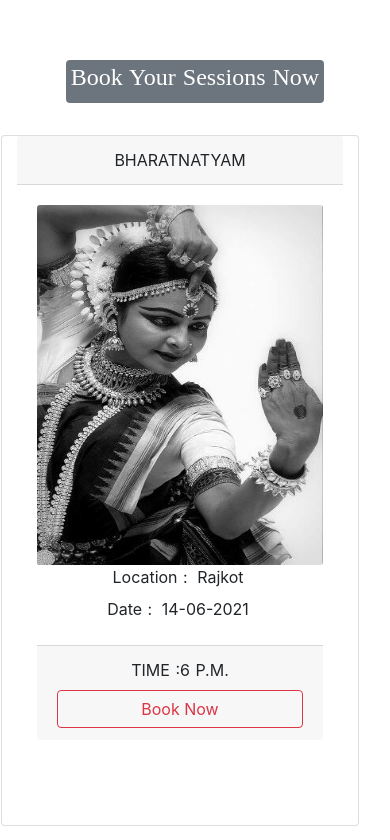
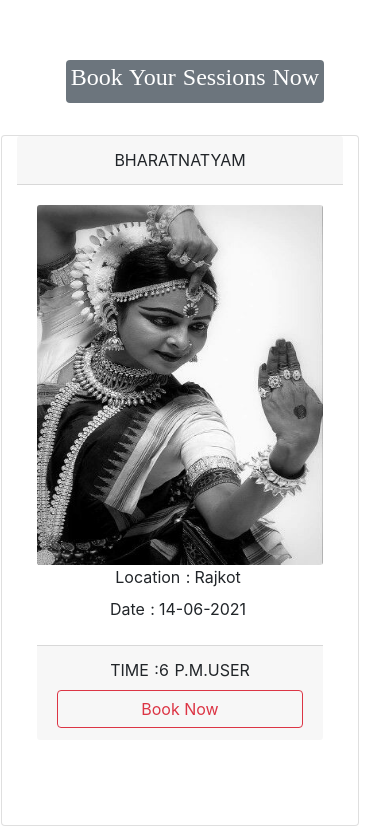
Before and after one commit to Shubhashree3/Dance_Session, a Nuxt app: page / in a window 390 px wide. Shown: the part 800-1640 px from the top of the page. Built offline with nearby package versions, Linux system fonts and the light colour scheme; data requests are answered from the project's data file.

Commit message:
event added for modal view

```diff
--- a/components/AdminCard.vue
+++ b/components/CardView.vue
@@ -19,7 +19,8 @@
             Date :<span class="m-1 mt-0 mb-0">{{session.date}}</span>
           </label>
         </b-card-text>
-        <b-card-footer class="d-flex flex-column "><label>Time :{{(session.time)}}</label>
+        <b-card-footer v-if="type == 'admin'" class="d-flex flex-column ">
+          <label>Time :{{(session.time)}}{{type}}</label>
           <b-button  variant="outline-danger" @click="deleteSessions(session.id)">Delete Session
           </b-button>
           <NuxtLink
@@ -28,12 +29,27 @@
             View Registered User
           </NuxtLink>
         </b-card-footer>
+        <b-card-footer v-if="type!='admin'" class="d-flex flex-column">
+            <label>Time :{{(session.time)}}{{type}}</label>
+            <b-button
+              class="col-sm-12 col-md-12"
+              @click="showModal(session)"
+              variant="outline-danger">
+              Book Now
+            </b-button>
+          </b-card-footer>
       </b-card>
     </b-col>
     </b-row>
 </template>
 <script>
 export default {
+  created() {
+    this.$store.dispatch('fetchSessions');
+  },
+  props: [
+    'type',
+  ],
   computed: {
     sessions() {
       return this.$store.state.sessions;
@@ -43,6 +59,9 @@ export default {
     deleteSessions(id) {
       this.$store.dispatch('deleteSessions', id);
     },
+    showModal(session) {
+      this.$emit('book-session', session);
+    },
   },
 };
 </script>
--- a/components/SessionCard.vue
+++ /dev/null
@@ -1,172 +0,0 @@
-<template>
-  <div>
-    <b-row class="p-3">
-      <b-col class="row d-flex justify-content-center">
-        <b-card
-          v-for="session in sessions"
-          :key="session.id"
-          :header="session.name"
-          class="text-center mb-3 col-md-3 col-sm-6  text-uppercase zoomOnHover">
-          <b-card-img
-            class="dance_card_img"
-            :src="require(`~/assets/image/${session.img}`)"
-            alt="Card image" >
-            </b-card-img>
-
-          <b-card-text class="d-flex flex-column dance_card_text">
-            <label class=" text-capitalize">Location :
-              <span class="m-1 mt-0 mb-0">{{session.location}}</span>
-            </label>
-            <label class="text-capitalize">Date :
-              <span class="m-1 mt-0 mb-0 ">{{session.date}}</span>
-            </label>
-          </b-card-text>
-
-          <b-card-footer class="d-flex flex-column">
-            <label>Time :{{(session.time)}}</label>
-            <b-button
-              class="col-sm-12 col-md-12"
-              @click="showModal(session)"
-              variant="outline-danger">
-              Book Now
-            </b-button>
-          </b-card-footer>
-
-        </b-card>
-      </b-col>
-    </b-row>
-
-    <b-modal
-      :title="activeSession.name+` Registration form`"
-      ref="my-modal"
-      hide-footer
-      header-bg-variant="danger"
-      header-text-variant="light"
-      footer-bg-variant="danger">
-    <form ref="form">
-      <b-form-group
-        label="Name"
-        label-for="name-input"
-        :state="userState"
-        invalid-feedback="Name is required">
-        <b-form-input
-          id="name-input"
-          v-model="user.username"
-          required>
-        </b-form-input>
-      </b-form-group>
-
-      <b-form-group
-        label="Mobile Number"
-        label-for="mobno-input"
-        invalid-feedback="Mobile no is required">
-        <b-form-input
-          id="mobno-input"
-          v-model="user.mobNo"
-          required>
-        </b-form-input>
-      </b-form-group>
-
-      <b-form-group
-        label="Email"
-        label-for="email-input"
-        :state="emailState"
-        invalid-feedback="Email id is required">
-        <b-form-input
-          id="email-input"
-          v-model="user.email"
-
-          required>
-        </b-form-input>
-      </b-form-group>
-    </form>
-
-    <div>
-      <label>
-        <b>Note: </b>
-        All the registered participants needs to reach {{activeSession.location}}
-        at 15 minutes prior to session time({{activeSession.time}})
-      </label>
-    </div>
-    <div>
-    <b-button
-      class=" ml-2 mt-3 float-right"
-      variant="outline-primary"
-       @click="handleSubmit">
-      Submit
-    </b-button>
-    <b-button
-      id="toggle-btn"
-      class=" mt-3 float-right"
-      variant="outline-danger"
-       @click="resetModal">
-      Cancel
-    </b-button>
-    </div>
-    </b-modal>
-
-  </div>
-</template>
-
-<script>
-export default {
-  created() {
-    this.$store.dispatch('fetchSessions');
-  },
-
-  data() {
-    return {
-      user: {
-        username: '',
-        mobNo: 0,
-        email: null,
-      },
-      activeSession: 0,
-      userState: null,
-      emailState: null,
-    };
-  },
-  computed: {
-    sessions() {
-      return this.$store.state.sessions;
-    },
-  },
-  methods: {
-    checkFormValidity() {
-      if (this.user.username === '') {
-        this.userState = false;
-        return false;
-      }
-      if (this.user.email === '') {
-        this.emailState = false;
-        return false;
-      }
-      return true;
-    },
-    resetModal() {
-      this.user = {
-        username: '',
-        mobNo: 0,
-        email: null,
-      };
-      this.$refs['my-modal'].hide();
-    },
-    handleOk(bvModalEvt) {
-      bvModalEvt.preventDefault();
-      this.handleSubmit();
-    },
-    handleSubmit() {
-      if (!this.checkFormValidity()) {
-        return;
-      }
-      this.$store.dispatch('addToSubmittedUser', { user: this.user, sessionid: this.activeSession.id });
-      this.$refs['my-modal'].hide();
-    },
-    showModal(session) {
-      this.resetModal();
-      this.activeSession = (session);
-      this.$refs['my-modal'].show();
-    },
-  },
-};
-</script>
--- /dev/null
+++ b/layouts/userLayout.vue
@@ -0,0 +1,7 @@
+<template>
+  <div>
+   <Header/>
+    <Nuxt/>
+    <Footer/>
+  </div>
+</template>
--- a/pages/admin.vue
+++ b/pages/admin.vue
@@ -27,7 +27,7 @@
         </b-col>
 
       </b-row>
-      <AdminCard/>
+      <CardView type='admin'/>
       <b-modal
         ref="my-modal"
         id="modal-prevent-closing"
@@ -127,9 +127,7 @@
 
 <script>
 export default {
-  created() {
-    this.$store.dispatch('fetchSessions');
-  },
+
   data() {
     return {
       session:
@@ -146,11 +144,6 @@ export default {
       locationState: null,
       dateState: null,
     };
-  },
-  computed: {
-    sessions() {
-      return this.$store.state.sessions;
-    },
   },
   methods: {
     checkFormValidity() {
--- a/pages/index.vue
+++ b/pages/index.vue
@@ -1,7 +1,6 @@
 <template>
   <div class="main_template" id="dance">
     <b-container fluid>
-      <Header />
       <!--slide-->
       <SessionCarousal/>
       <!--card-->
@@ -16,11 +15,77 @@
       </b-row>
       <!--card view for all sessions-->
       <b-row>
-        <SessionCard/>
+        <CardView type='user' @book-session = "showModal"/>
       </b-row>
+    </b-container>
 
-      <Footer/>
-    </b-container>
+    <b-modal
+      :title="activeSession.name+` Registration form`"
+      ref="my-modal"
+      hide-footer
+      header-bg-variant="danger"
+      header-text-variant="light"
+      footer-bg-variant="danger">
+    <form ref="form">
+      <b-form-group
+        label="Name"
+        label-for="name-input"
+        :state="userState"
+        invalid-feedback="Name is required">
+        <b-form-input
+          id="name-input"
+          v-model="user.username"
+          required>
+        </b-form-input>
+      </b-form-group>
+
+      <b-form-group
+        label="Mobile Number"
+        label-for="mobno-input"
+        invalid-feedback="Mobile no is required">
+        <b-form-input
+          id="mobno-input"
+          v-model="user.mobNo"
+          required>
+        </b-form-input>
+      </b-form-group>
+
+      <b-form-group
+        label="Email"
+        label-for="email-input"
+        :state="emailState"
+        invalid-feedback="Email id is required">
+        <b-form-input
+          id="email-input"
+          v-model="user.email"
+          required>
+        </b-form-input>
+      </b-form-group>
+    </form>
+
+    <div>
+      <label>
+        <b>Note: </b>
+        All the registered participants needs to reach {{activeSession.location}}
+        at 15 minutes prior to session time({{activeSession.time}})
+      </label>
+    </div>
+    <div>
+    <b-button
+      class=" ml-2 mt-3 float-right"
+      variant="outline-primary"
+       @click="handleSubmit">
+      Submit
+    </b-button>
+    <b-button
+      id="toggle-btn"
+      class=" mt-3 float-right"
+      variant="outline-danger"
+       @click="resetModal">
+      Cancel
+    </b-button>
+    </div>
+    </b-modal>
   </div>
 </template>
 <style>
@@ -35,3 +100,57 @@
   }
 }
 </style>
+<script type="text/javascript">
+export default {
+  layout: 'userLayout',
+  data() {
+    return {
+      user: {
+        username: '',
+        mobNo: 0,
+        email: null,
+      },
+      activeSession: 0,
+      userState: null,
+      emailState: null,
+    };
+  },
+  methods: {
+    checkFormValidity() {
+      if (this.user.username === '') {
+        this.userState = false;
+        return false;
+      }
+      if (this.user.email === '') {
+        this.emailState = false;
+        return false;
+      }
+      return true;
+    },
+    resetModal() {
+      this.user = {
+        username: '',
+        mobNo: 0,
+        email: null,
+      };
+      this.$refs['my-modal'].hide();
+    },
+    handleOk(bvModalEvt) {
+      bvModalEvt.preventDefault();
+      this.handleSubmit();
+    },
+    handleSubmit() {
+      if (!this.checkFormValidity()) {
+        return;
+      }
+      this.$store.dispatch('addToSubmittedUser', { user: this.user, sessionid: this.activeSession.id });
+      this.$refs['my-modal'].hide();
+    },
+    showModal(session) {
+      this.resetModal();
+      this.activeSession = (session);
+      this.$refs['my-modal'].show();
+    },
+  },
+};
+</script>
```
Also changed, not shown: 1 other file (tests, documents, lock files or other folders).
